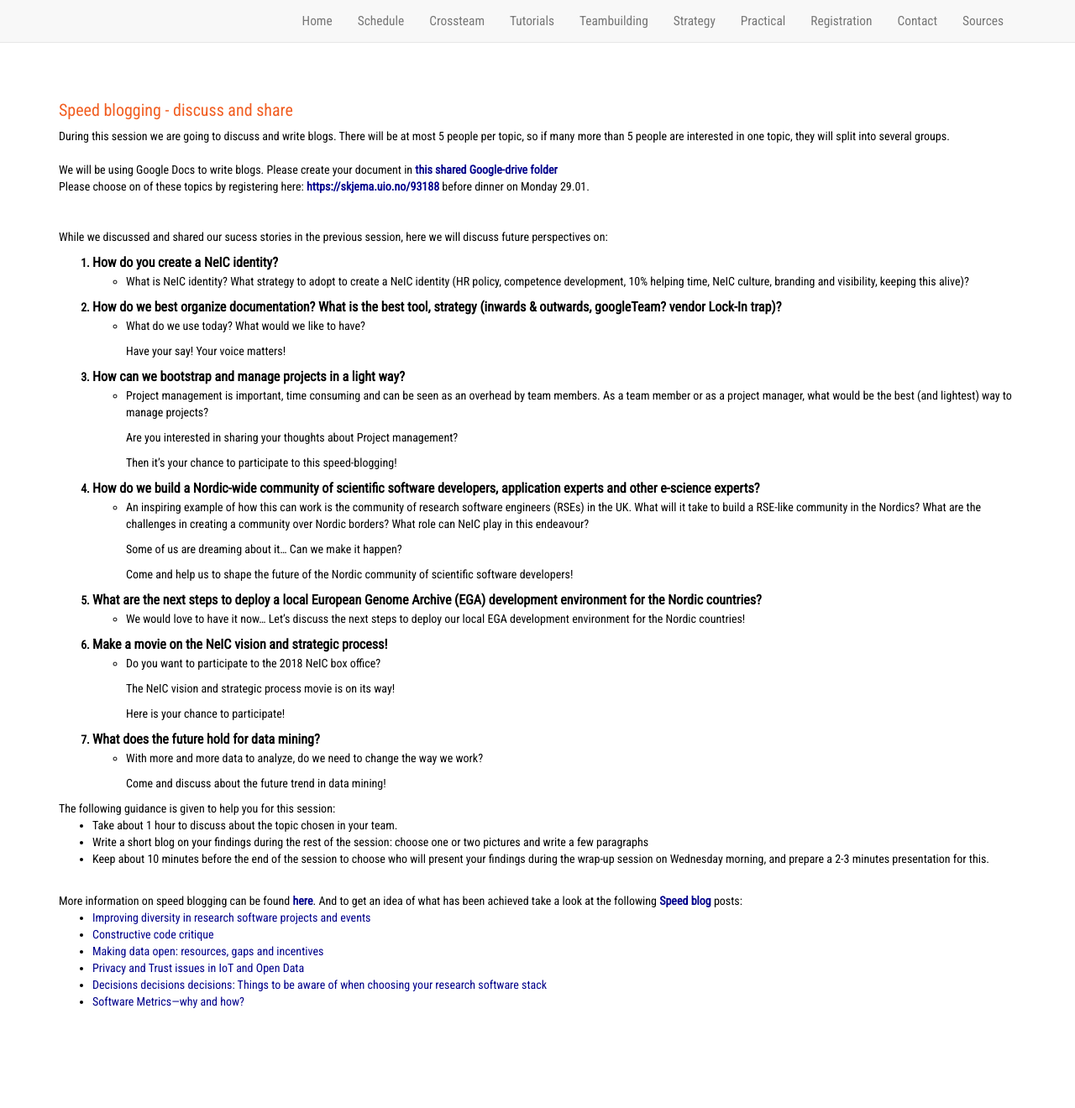
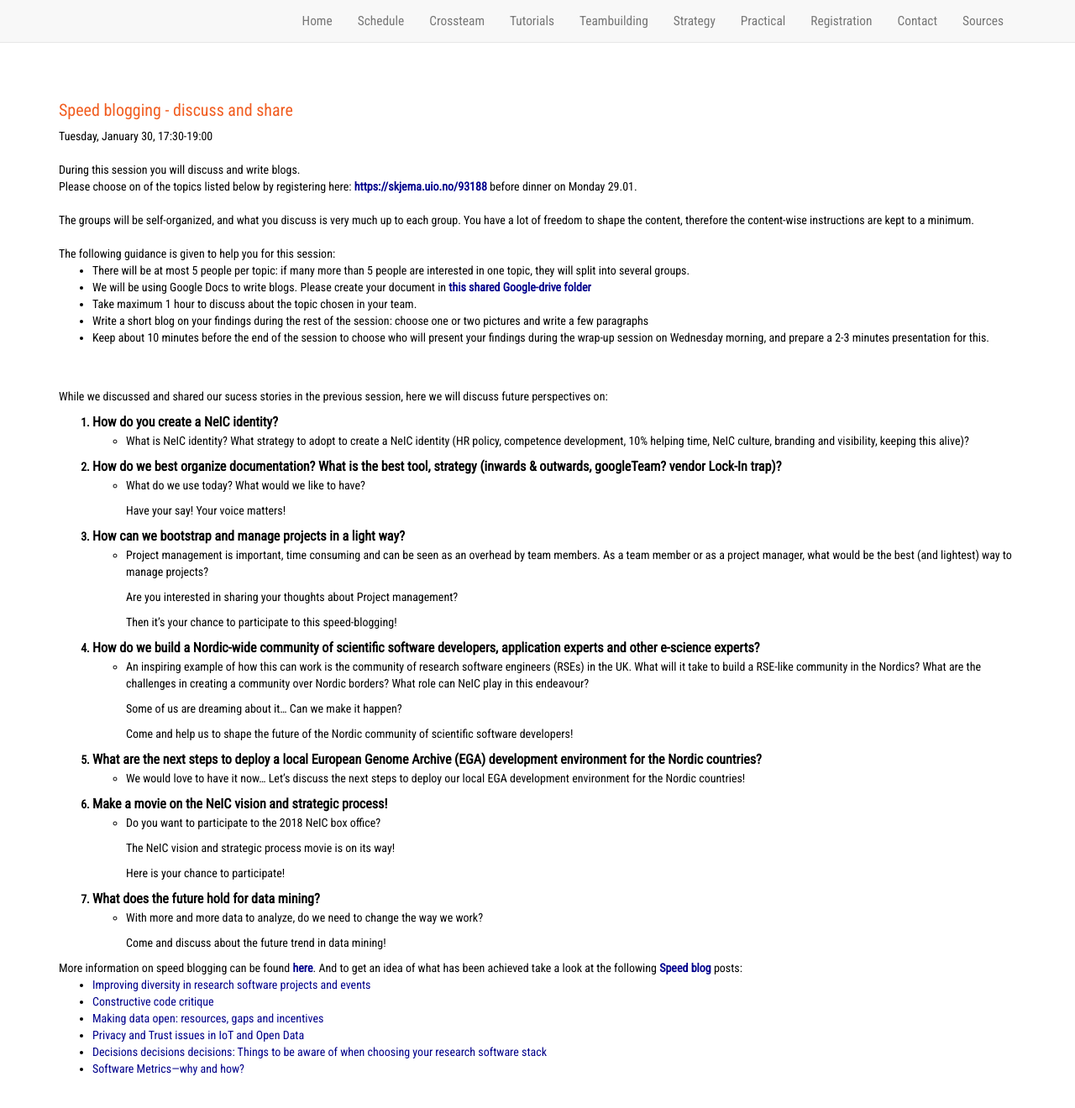
Before and after one commit to neicnordic/ahm18.neic.nordforsk.org, a Jekyll site: the page built from speedblogging.md, in a window 1280 px wide and 1400 px high. Shown: the top 1320 px of the window at 84% size. Built offline with Jekyll 4.4.1, drawn with Linux system fonts in a browser that asks for light colours; nearby versions of some CDN libraries.

Commit message:
Some more clean-up/clarification on the speedblogging part

```diff
--- a/_includes/speedblogging.html
+++ b/_includes/speedblogging.html
@@ -2,13 +2,28 @@
     <div class="col-lg-12">
 
 	<h3>Speed blogging - discuss and share</h3>
+	Tuesday, January 30, 17:30-19:00<br><br>
 
-     During this session we are going to discuss and write blogs. There will be at most 5 people per topic, so if many more than 5 people are interested in one topic, they will split into several groups. <br>
+     During this session you will discuss and write blogs.
       <br>
 
-      We will be using Google Docs to write blogs. Please create your document in <b><a href="https://drive.google.com/drive/folders/1vQuIX2aa27h-GrPHY7MGIW1pQBDV7Kef">this shared Google-drive folder</a></b><br>
 
-Please choose on of these topics by registering here: <a href="https://skjema.uio.no/93188"><b>https://skjema.uio.no/93188</b></a> before dinner on Monday 29.01.<br><br>
+
+Please choose on of the topics listed below by registering here: <a href="https://skjema.uio.no/93188"><b>https://skjema.uio.no/93188</b></a> before dinner on Monday 29.01.<br><br>
+
+
+The groups will be self-organized, and what you discuss is very much up to each group. You have a lot of freedom to shape the content, therefore the content-wise instructions are kept to a minimum. <br><br>
+
+
+      The following guidance is given to help you for this session:
+	  <ul>
+        <li> There will be at most 5 people per topic: if many more than 5 people are interested in one topic, they will split into several groups. </li>
+        <li> We will be using Google Docs to write blogs. Please create your document in <b><a href="https://drive.google.com/drive/folders/1vQuIX2aa27h-GrPHY7MGIW1pQBDV7Kef">this shared Google-drive folder</a></b></li>
+        <li> Take maximum 1 hour to discuss about the topic chosen in your team.</li>
+        <li> Write a short blog on your findings during the rest of the session: choose one or two pictures and write a few paragraphs</li>
+        <li> Keep about 10 minutes before the end of the session to choose who will present your findings during the wrap-up session on Wednesday morning, and prepare a 2-3 minutes presentation for this.</li>
+      </ul>
+      <br>
 
       <br>
      While we discussed and shared our sucess stories in the previous session, here we will discuss future perspectives on:
@@ -33,13 +48,6 @@ Please choose on of these topics by registering here: <a href="https://skjema.ui
      </p>
 
 
-      The following guidance is given to help you for this session:
-	  <ul>
-        <li>Take about 1 hour to discuss about the topic chosen in your team.</li>
-        <li> Write a short blog on your findings during the rest of the session: choose one or two pictures and write a few paragraphs</li>
-        <li> Keep about 10 minutes before the end of the session to choose who will present your findings during the wrap-up session on Wednesday morning, and prepare a 2-3 minutes presentation for this.</li>
-      </ul>
-      <br>
       More information on speed blogging can be found <a href="https://www.software.ac.uk/term/speed-blogging"><b>here</b></a>. And to get an idea of what has been achieved take
       a look at the following <a href="https://www.software.ac.uk/tags/speed-blog-posts"><b>Speed blog</b></a> posts:
 	  <ul>
```
